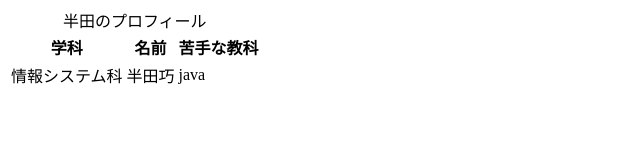
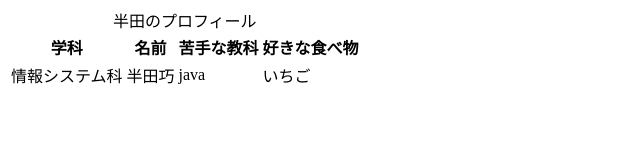
Before and after one commit to hesogoma3rd/branch-test2, a plain HTML site: page profile_B.html in a window 1280 px wide. Shown: the whole page, without its empty margins (0-640 px from the left). Drawn offline with Linux system fonts and the light colour scheme.

```diff
--- a/profile_B.html
+++ b/profile_B.html
@@ -13,6 +13,7 @@
             <th>学科</th>
             <th>名前</th>
             <th>苦手な教科</th>
+            <th>好きな食べ物</th>
         </tr>
     </thead>
     <tbody>
@@ -20,6 +21,7 @@
             <td>情報システム科</td>
             <td>半田巧</td>
             <td>java</td>
+            <td>いちご</td>
         </tr>
         </tbody>
     <table>
```
